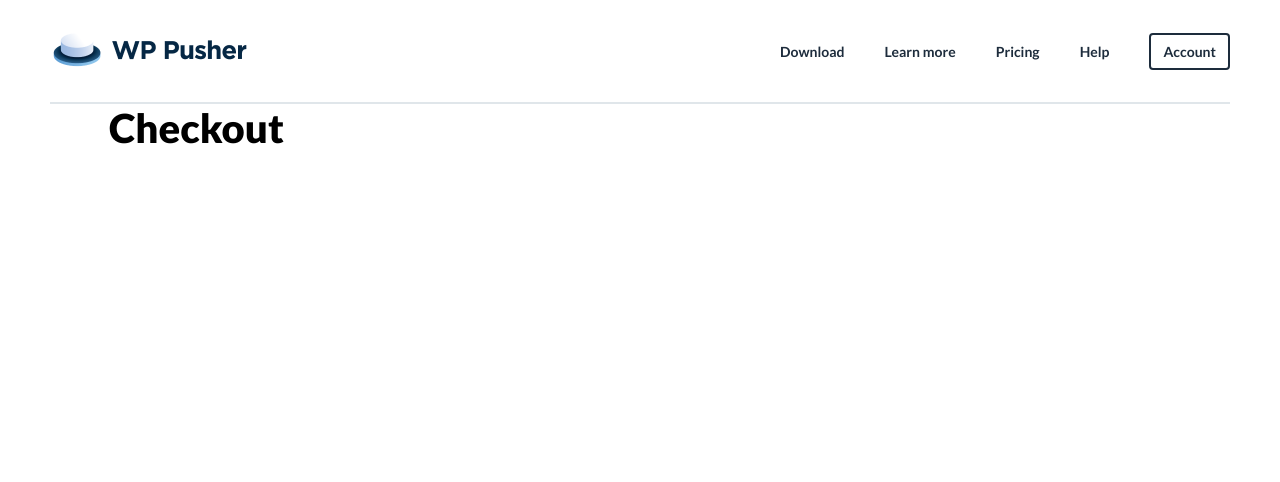
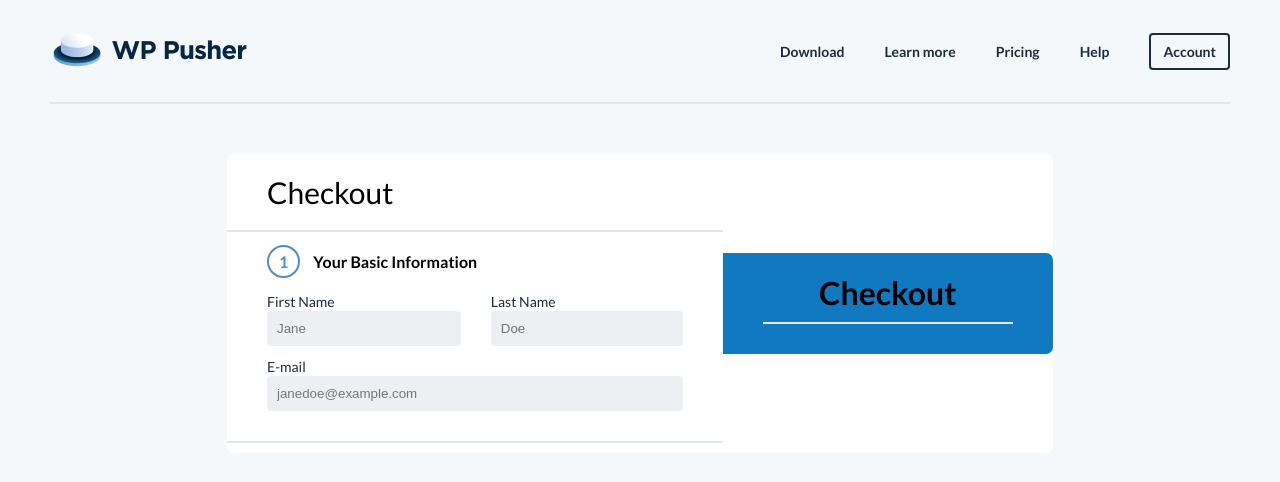
Before and after one commit to Chukwuderah/AltSchool-Excercises, a plain HTML site: page assignment-7/Excercise-5.html in a window 1280 px wide. Drawn offline with Linux system fonts and the light colour scheme; a web font is replaced by a local one.

Commit message:
first half done

```diff
--- a/assignment-7/Excercise-5.css
+++ b/assignment-7/Excercise-5.css
@@ -11,6 +11,7 @@ body {
   width: 100%;
   min-height: 100vh;
   padding: 0 50px;
+  background-color: #F5F8FA;
 }
 
 header {
@@ -69,16 +70,90 @@ div.container {
   flex-direction: row;
   justify-content: space-between;
   align-items: center;
-  gap: 40px;
+  background-color: #fff;
+  border-radius: 7px;
+  margin: 50px 15% 10px;
 }
 
 div#leftItem {
-  width: 50%;
-  padding: 0 5%;
+  width: 60%;
+  display: flex;
+  flex-direction: column;
+  justify-content: center;
+  align-items: flex-start;
 }
 
 div#leftItem h1 {
-  font-size: 40px;
-  font-weight: 900;
-  margin-bottom: 20px;
+  font-size: 30px;
+  font-weight: 400;
+  line-height: 36px;
+  padding: 20px 40px 10px;
 }
+
+div.line {
+  width: 100%;
+  border-bottom: 2px solid #e0e6ea;
+  margin: 10px 0;
+}
+
+h3 {
+    font-size: 1rem;
+    font-weight: 700;
+    line-height: 19.2px;
+    padding: 10px 40px;
+}
+
+span {
+    color: #548BC5;
+    border: 2px solid #548BC5;
+    border-radius: 50px;
+    padding: 5px 10px;
+    margin-right: 10px;
+}
+
+div.first-form-content {
+    padding: 10px 40px;
+}
+
+div.row {
+    display: flex;
+    flex-direction: row;
+    justify-content: space-between;
+    align-items: center;
+    gap: 30px;
+}
+
+div.left,
+div.right {
+  flex-grow: 1;
+}
+
+label {
+  color: #1D2C3C;
+  font-size: 14px;
+  font-weight: 400;
+  line-height: 16.8px;
+  padding-bottom: 9px;
+}
+
+input {
+  width: 100%;
+  outline: none;
+  border: none;
+  padding: 10px;
+  background-color: #EDEFF2;
+  border-radius: 4px;
+  margin-bottom: 10px;
+}
+
+div#rightItem {
+  width: 40%;
+  display: flex;
+  flex-direction: column;
+  justify-content: center;
+  align-items: center;
+  padding: 20px 40px;
+  background-color: #1179BF;
+  height: 100%;
+  border-radius: 0 7px 7px 0;
+}
--- a/assignment-7/Excercise-5.html
+++ b/assignment-7/Excercise-5.html
@@ -24,8 +24,35 @@
     <div class="container">
       <div id="leftItem">
         <h1>Checkout</h1>
+        <div class="line"></div>
+        <h3><span>1</span> Your Basic Information</h3>
+        <form action="post">
+          <div class="first-form-content">
+            <div class="row">
+              <div class="left">
+                <label for="fName">First Name</label>
+                <input type="text" name="fName" id="fName" placeholder="Jane" />
+              </div>
+              <div class="right">
+                <label for="lName">Last Name</label>
+                <input type="text" name="lName" id="lName" placeholder="Doe" />
+              </div>
+            </div>
+            <label for="email">E-mail</label>
+            <input
+              type="email"
+              name="email"
+              id="email"
+              placeholder="janedoe@example.com"
+            />
+          </div>
+          <div class="line"></div>
+        </form>
       </div>
-      <div id="rightItem"></div>
+      <div id="rightItem">
+        <h1>Checkout</h1>
+        <div class="line"></div>
+      </div>
     </div>
   </body>
 </html>
```
